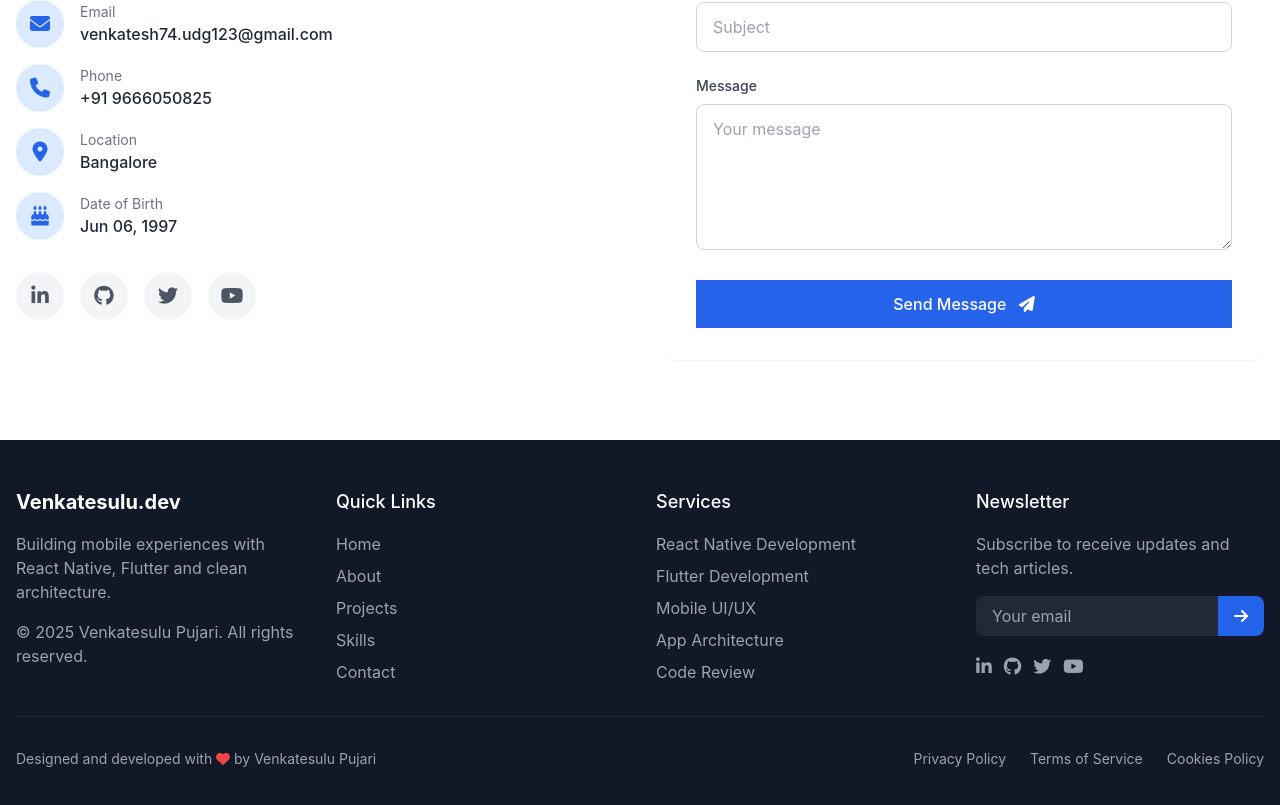
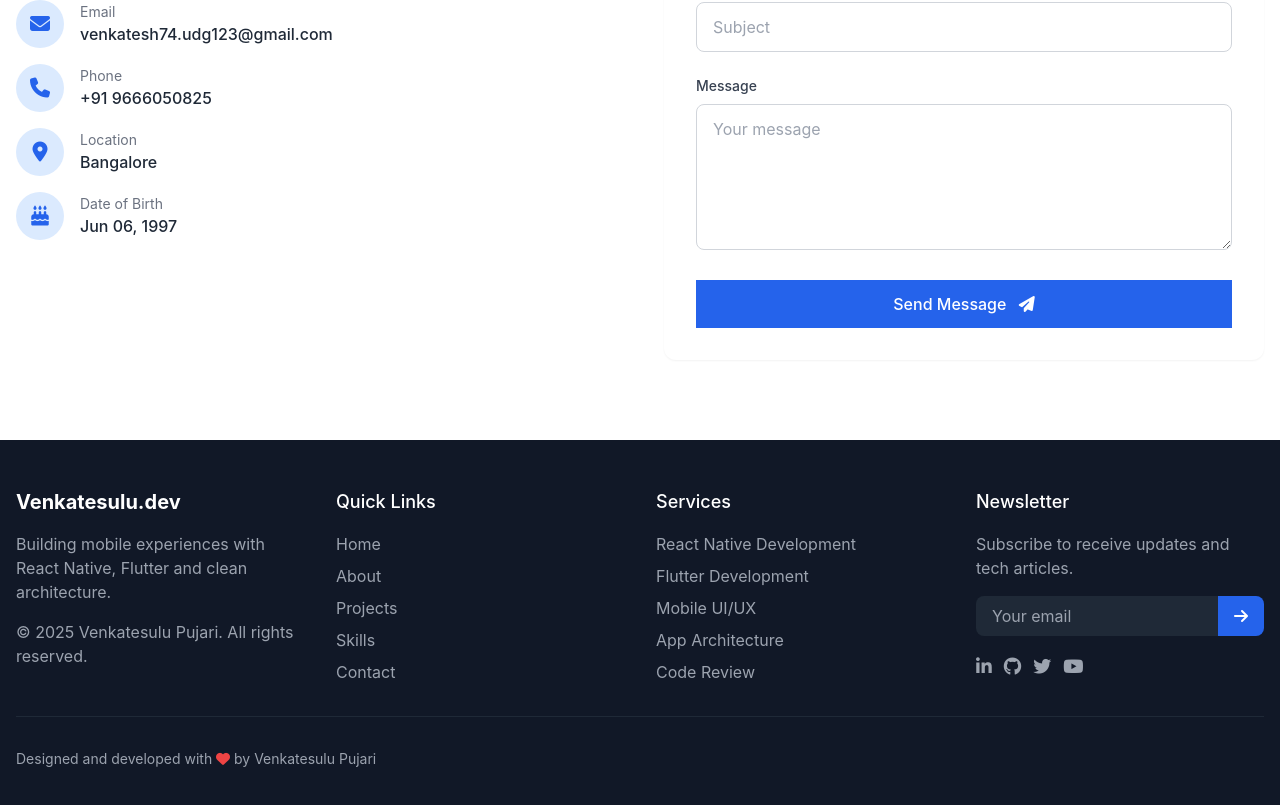
Before and after one commit to Appu-Venky/React_portfolio_web, a React (Create React App) app: page / in a window 1280 px wide. Shown: the part 4540-5345 px from the top of the page. Built offline with nearby package versions, Linux system fonts and the light colour scheme.

Commit message:
third committ

```diff
--- a/src/pages/home.jsx
+++ b/src/pages/home.jsx
@@ -818,7 +818,7 @@
                                     </div>
                                 </div>
                             </div>
-                            <div className="mt-8 flex space-x-4">
+                            {/* <div className="mt-8 flex space-x-4">
                                 <a href="#" className="w-12 h-12 rounded-full bg-gray-100 flex items-center justify-center text-gray-600 hover:bg-blue-600 hover:text-white transition-colors">
                                     <i className="fab fa-linkedin-in text-xl"></i>
                                 </a>
@@ -831,7 +831,7 @@
                                 <a href="#" className="w-12 h-12 rounded-full bg-gray-100 flex items-center justify-center text-gray-600 hover:bg-red-600 hover:text-white transition-colors">
                                     <i className="fab fa-youtube text-xl"></i>
                                 </a>
-                            </div>
+                            </div> */}
                         </div>
                         <div className={`${isDarkMode ? 'bg-gray-800' : 'bg-white'} rounded-xl shadow-sm p-8`}>
                             <form onSubmit={handleSubmit}>
@@ -960,11 +960,11 @@
                         <p className="text-gray-400 text-sm mb-4 md:mb-0">
                             Designed and developed with <i className="fas fa-heart text-red-500"></i> by Venkatesulu Pujari
                         </p>
-                        <div className="flex space-x-6">
+                        {/* <div className="flex space-x-6">
                             <a href="#" className="text-gray-400 hover:text-white text-sm transition-colors">Privacy Policy</a>
                             <a href="#" className="text-gray-400 hover:text-white text-sm transition-colors">Terms of Service</a>
                             <a href="#" className="text-gray-400 hover:text-white text-sm transition-colors">Cookies Policy</a>
-                        </div>
+                        </div> */}
                     </div>
                 </div>
             </footer>
```
